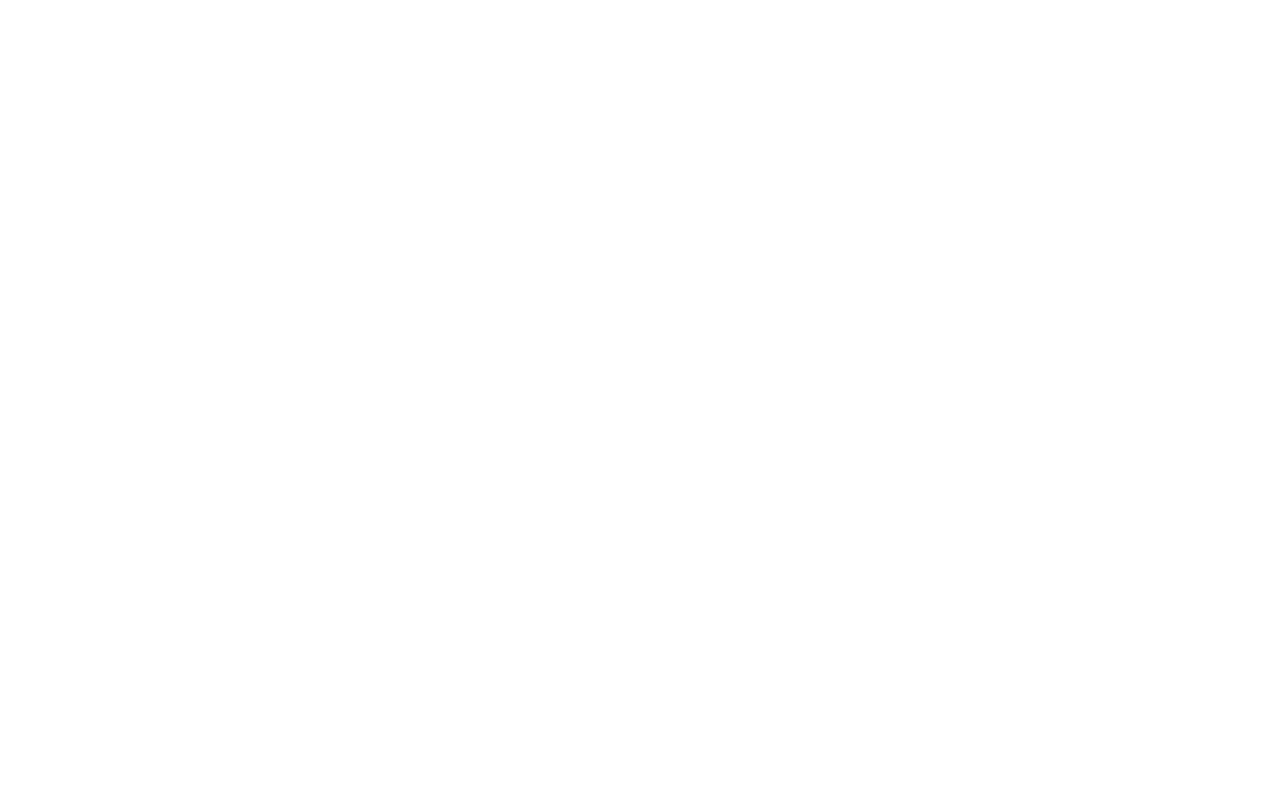
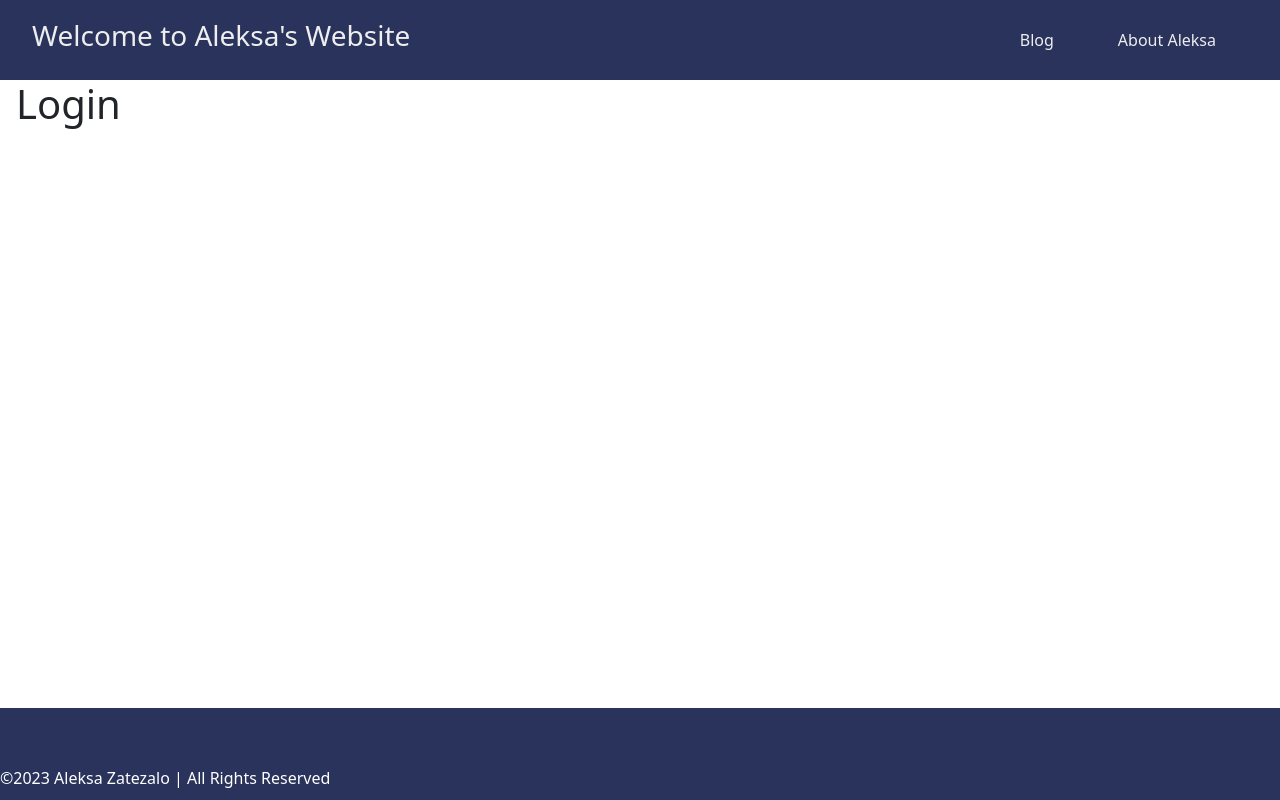
Before and after one commit to AleksaZatezalo/aleksazatezalo.com, a React (Create React App) app in the folder website/: page /login in a window 1280 px wide. Before the commit this address had no page. Built offline with nearby package versions, Linux system fonts and the light colour scheme.

Commit message:
Routing to login made.

```diff
--- a/website/src/App.js
+++ b/website/src/App.js
@@ -2,6 +2,7 @@
 import {BrowserRouter, Routes, Route} from 'react-router-dom'
 import BlogPage from "./Pages/BlogPage/BlogPage"
 import AboutPage from "./Pages/AboutPage/AboutPage"
+import LoginPage from './Pages/LoginPage/LoginPage';
 import './App.css';
 
 function App() {
@@ -13,6 +14,7 @@
           <Routes>
             <Route index element={<BlogPage/>} />
             <Route path="/about" index element={<AboutPage/>} />
+            <Route path="/login" index element={<LoginPage/>}/>
           </Routes>
         </BrowserRouter>
     </div>
--- /dev/null
+++ b/website/src/Components/Post/Post.css
@@ -0,0 +1,36 @@
+div.post img {
+    max-width: 100%;
+    border-radius: 100%;
+}
+
+div.post {
+    display: grid;
+    margin-top: 1rem;
+    gap: 20px;
+    margin-bottom: 30px;
+    margin-left: 1rem;
+}
+
+div.post div.texts h2{
+    margin:8;
+    font-size: 1.5rem;
+}
+
+div.post p.info {
+    margin: 6px 0;
+    color: #888;
+    font-size: 0.7rem;
+    font-weight: bold;
+    display: flex;
+    gap: 5px;
+}
+
+div.post p.info a.author{
+    color:#333;
+
+}
+
+div.post p.summary{
+    margin: 10px 0;
+    line-height: 1.4rem;
+}
--- /dev/null
+++ b/website/src/Components/Post/Post.js
@@ -0,0 +1,16 @@
+import "./Post.css"
+export default function Post(){
+    return(
+        <div className='post'>
+
+        <div className='texts'>
+          <h2>Mow your god damn lawn</h2>
+          <p className='info'>
+            <a className='author'>Aleksa Zatezalo</a>
+            <time>2023-09</time>
+          </p>
+          <p className='summary'>Hello. This is a post about mowing your lawn. Do it for the wamen.</p>
+        </div>
+      </div>
+    );
+}
--- a/website/src/Pages/BlogPage/BlogPage.js
+++ b/website/src/Pages/BlogPage/BlogPage.js
@@ -2,6 +2,7 @@
 import Navbar from '../../Components/Navbar/Navbar';
 import Footer from '../../Components/Footer/Footer';
 import Preloader from "../../Components/Preloader/Preloader"
+import Post from '../../Components/Post/Post';
 import './BlogPost.css'
 export default function BlogPage() {
   return (
@@ -11,17 +12,9 @@
     <div className="content-wrap">
       <Navbar/>
       <h1>Aleksa Zatezalo's Blog</h1>
-      <div className='post'>
-
-        <div className='texts'>
-          <h2>Mow your god damn lawn</h2>
-          <p className='info'>
-            <a className='author'>Aleksa Zatezalo</a>
-            <time>2023-09</time>
-          </p>
-          <p className='summary'>Hello. This is a post about mowing your lawn. Do it for the wamen.</p>
-        </div>
-      </div>
+      <Post/>
+      <Post/>
+      <Post/>
       </div>
       <Footer/>
     </div>
--- a/website/src/Pages/BlogPage/BlogPost.css
+++ b/website/src/Pages/BlogPage/BlogPost.css
@@ -1,40 +1,3 @@
-div.post img {
-    max-width: 100%;
-    border-radius: 100%;
-}
-
-div.post {
-    display: grid;
-    margin-top: 1rem;
-    gap: 20px;
-    margin-bottom: 30px;
-    margin-left: 1rem;
-}
-
-div.post div.texts h2{
-    margin:8;
-    font-size: 1.5rem;
-}
-
-div.post p.info {
-    margin: 6px 0;
-    color: #888;
-    font-size: 0.7rem;
-    font-weight: bold;
-    display: flex;
-    gap: 5px;
-}
-
-div.post p.info a.author{
-    color:#333;
-
-}
-
-div.post p.summary{
-    margin: 10px 0;
-    line-height: 1.4rem;
-}
-
 h1{
     margin-left: 1rem;
 }
--- /dev/null
+++ b/website/src/Pages/LoginPage/LoginPage.js
@@ -0,0 +1,18 @@
+
+import React from 'react';
+import Navbar from '../../Components/Navbar/Navbar';
+import About from '../../Components/About/About';
+import Footer from '../../Components/Footer/Footer';
+
+export default function LoginPage() {
+  return (
+
+    <div className="page-container">
+    <div className="content-wrap">
+      <Navbar/>
+      <h1>Login</h1>
+      </div>
+      <Footer/>
+    </div>
+  );
+}
```
